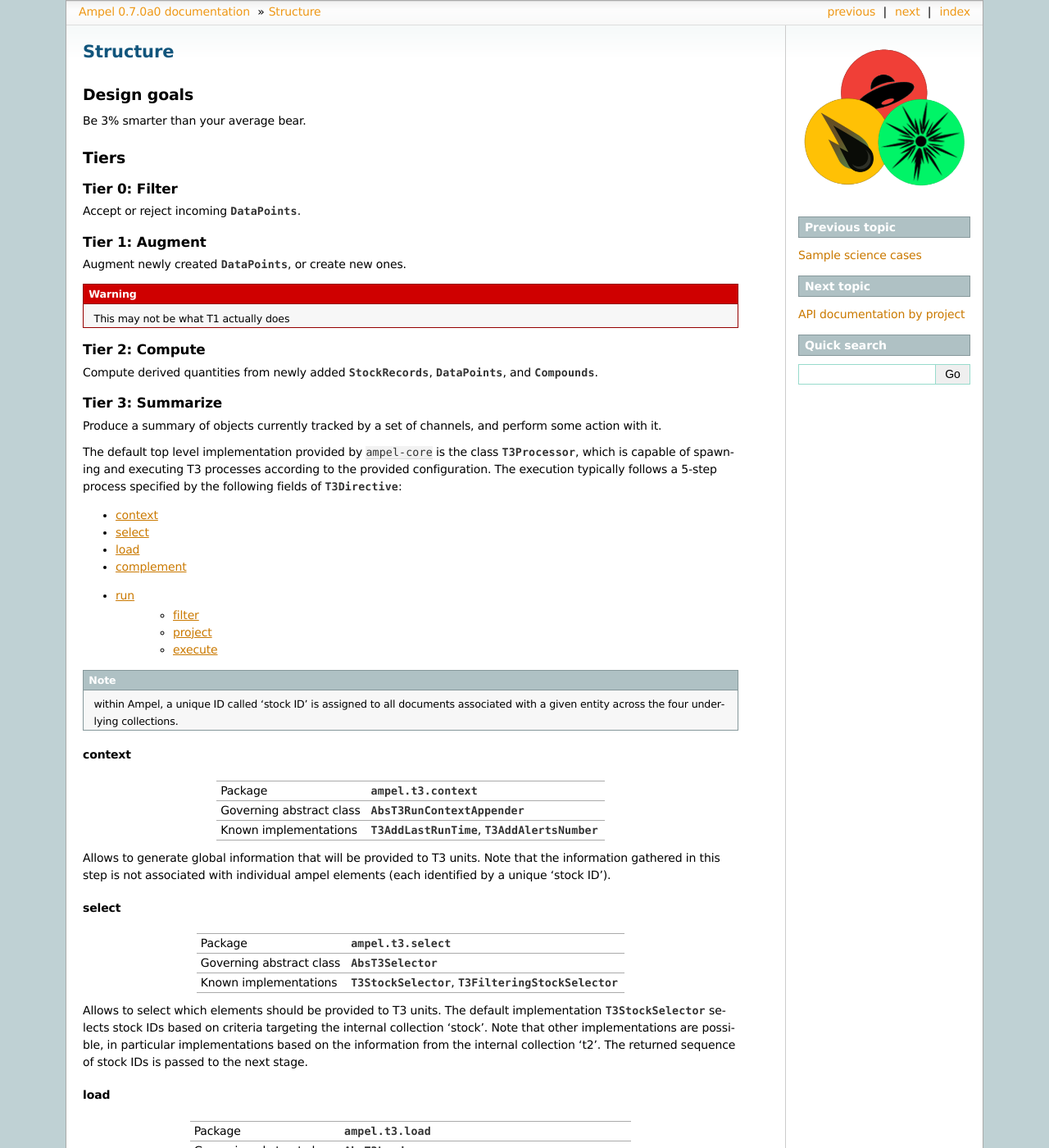
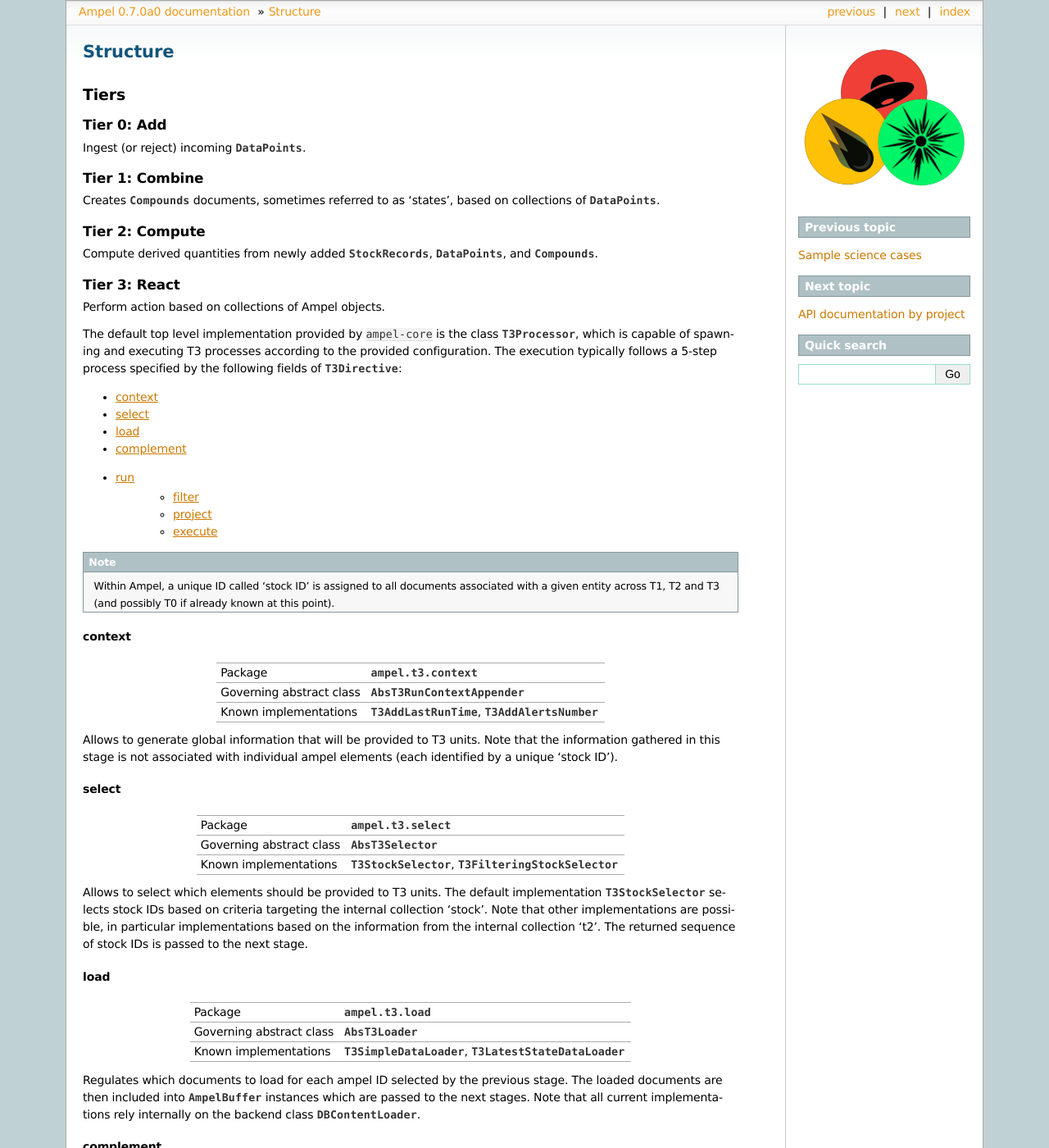
Before and after one commit to AmpelProject/Ampel-core, a Sphinx documentation site: the page built from docs/sphinx/structure.rst, in a window 1280 px wide and 1400 px high. Shown: the whole window at 82% size. Built offline with Sphinx 7.4.7, drawn with Linux system fonts in a browser that asks for light colours.

Commit message:
docs: roll in changes made directly to gh-pages

```diff
--- a/docs/sphinx/structure.rst
+++ b/docs/sphinx/structure.rst
@@ -1,35 +1,28 @@
 Structure
 ---------
-
-Design goals
-============
-
-Be 3% smarter than your average bear.
 
 Tiers
 =====
 
-Tier 0: Filter
-##############
+Tier 0: Add
+###########
 
-Accept or reject incoming :class:`DataPoints <ampel.content.DataPoint.DataPoint>`.
+Ingest (or reject) incoming :class:`DataPoints <ampel.content.DataPoint.DataPoint>`.
 
-Tier 1: Augment
+Tier 1: Combine
 ###############
 
-Augment newly created :class:`DataPoints <ampel.content.DataPoint.DataPoint>`, or create new ones.
-
-.. warning:: This may not be what T1 actually does
+Creates :class:`Compounds <ampel.content.Compound.Compound>` documents, sometimes referred to as 'states', based on collections of :class:`DataPoints <ampel.content.DataPoint.DataPoint>`.
 
 Tier 2: Compute
 ###############
 
 Compute derived quantities from newly added :class:`StockRecords <ampel.content.StockRecord.StockRecord>`, :class:`DataPoints <ampel.content.DataPoint.DataPoint>`, and :class:`Compounds <ampel.content.Compound.Compound>`.
 
-Tier 3: Summarize
-#################
+Tier 3: React
+#############
 
-Produce a summary of objects currently tracked by a set of channels, and perform some action with it.
+Perform action based on collections of Ampel objects.
 
 The default top level implementation provided by ``ampel-core``
 is the class :class:`~ampel.t3.T3Processor.T3Processor`, which is capable of spawning and executing
@@ -46,8 +39,8 @@ The execution typically follows a 5-step process specified by the following fiel
    * :ref:`t3-directive-run-execute`
 
 .. note::
-  within Ampel, a unique ID called 'stock ID' is assigned to all documents
-  associated with a given entity across the four underlying collections.
+  Within Ampel, a unique ID called 'stock ID' is assigned to all documents
+  associated with a given entity across T1, T2 and T3 (and possibly T0 if already known at this point).
 
 .. _t3-directive-context:
 
@@ -64,7 +57,7 @@ Known implementations                    :class:`~ampel.t3.context.T3AddLastRunT
 ======================================== =========================
 
 Allows to generate global information that will be provided to T3 units.
-Note that the information gathered in this step is not associated
+Note that the information gathered in this stage is not associated
 with individual ampel elements (each identified by a unique 'stock ID').
 
 .. _t3-directive-select:
```
